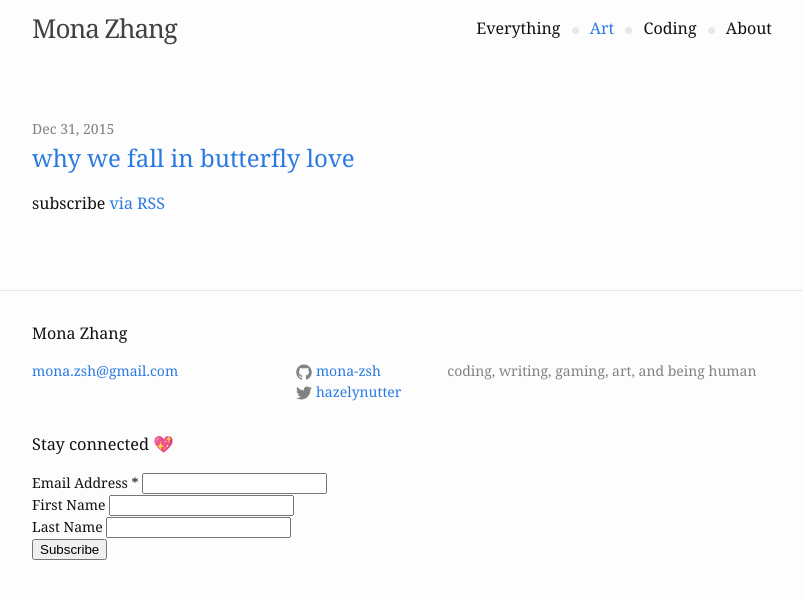
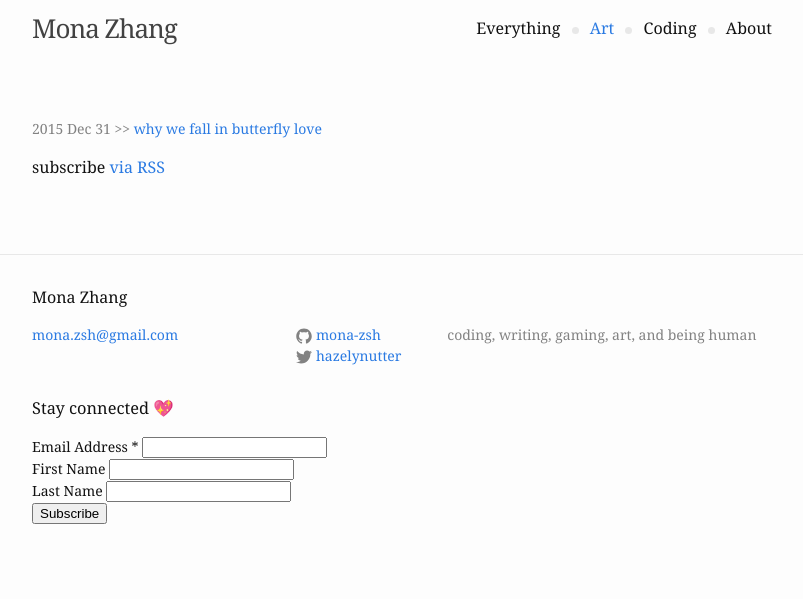
Before and after one commit to mona-zsh/blog, a Jekyll site: the page built from art/02-index.html, in a window 1280 px wide. Shown: the top 599 px of the page, without its empty margins (238-1041 px from the left). Built offline with Jekyll 4.4.1, drawn with Linux system fonts in a browser that asks for light colours; comment, search, counter and statistics services are not loaded.

Commit message:
use list format for Art page

```diff
--- a/art/02-index.html
+++ b/art/02-index.html
@@ -8,10 +8,7 @@
   <ul class="post-list">
     {% for post in site.posts %}
       {% if post.categories contains 'art' %}
-        <li>
-          <span class="post-meta">{{ post.date | date: "%b %-d, %Y" }}</span>
-            <a class="post-link" href="{{ post.url | prepend: site.baseurl }}">{{ post.title }}</a>
-        </li>
+        <span class="post-meta">{{ post.date | date: "%Y %b %-d" }} >> <a href="{{ post.url | prepend: site.baseurl }}">{{ post.title }}</a></span><br/>
       {% endif %}
     {% endfor %}
   </ul>
```
